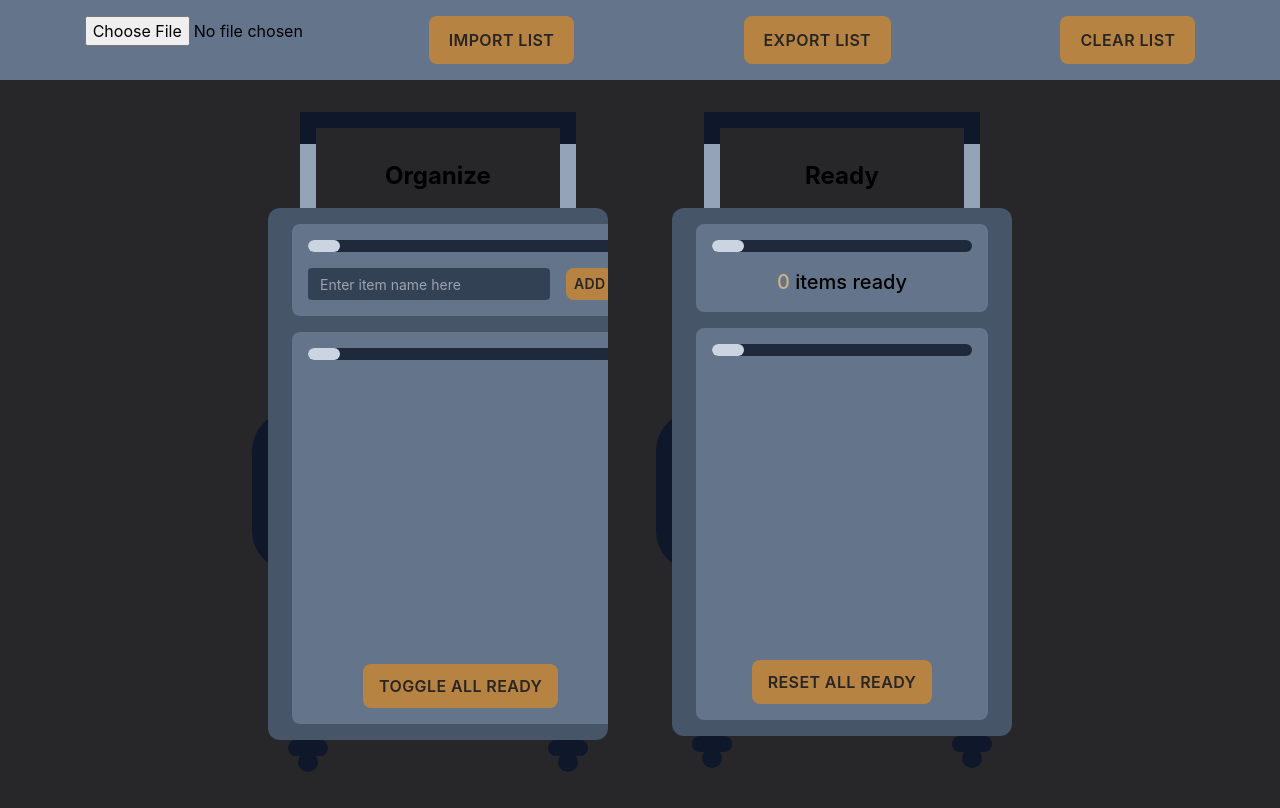
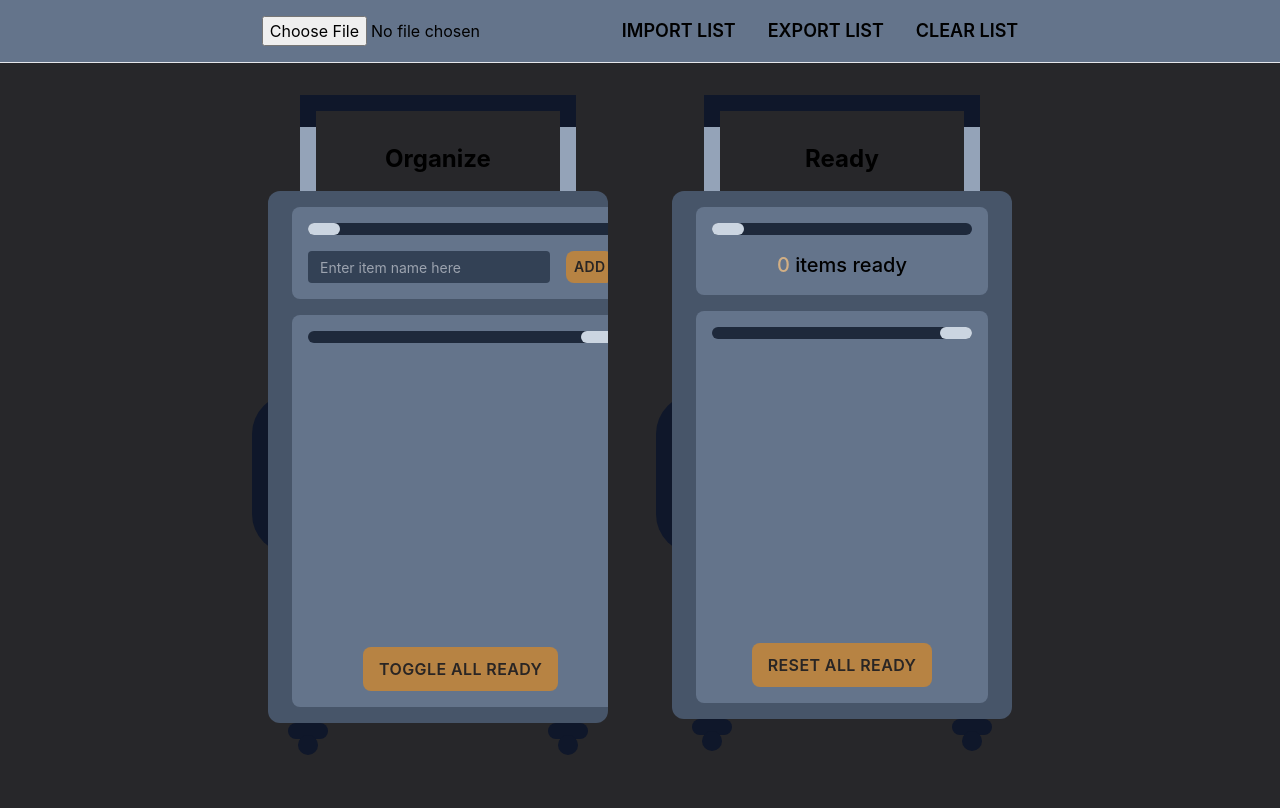
Before and after one commit to tsm13/mini-travel-list, a React (Vite) app: page / in a window 1280 px wide. Built offline with nearby package versions, Linux system fonts and the light colour scheme.

Commit message:
edit header

```diff
--- a/package.json
+++ b/package.json
@@ -11,7 +11,8 @@
   },
   "dependencies": {
     "react": "^18.3.1",
-    "react-dom": "^18.3.1"
+    "react-dom": "^18.3.1",
+    "react-icons": "^5.2.1"
   },
   "devDependencies": {
     "@types/react": "^18.3.3",
--- a/src/App.tsx
+++ b/src/App.tsx
@@ -31,7 +31,7 @@ function App() {
     <>
       <Header />
       <main className="grid place-content-center text-sm md:px-8">
-        <div className="py-8 grid grid-cols-2 md:grid-cols-6  gap-x-16 gap-y-12">
+        <div className="py-8 grid grid-cols-2 md:grid-cols-6 gap-x-16 gap-y-12">
           <Box title="Organize">
             <List list={listToOrganize} />
             <Button onClick={handleToggleAllReady} size="medium">
--- a/src/components/Button.tsx
+++ b/src/components/Button.tsx
@@ -9,7 +9,7 @@ export default function Button({ children, onClick, size }: Props) {
     "text-base bg-accent-600 hover:bg-accent-500 font-semibold uppercase tracking-wide text-stone-800 transition-colors duration-300 disabled:cursor-not-allowed rounded-lg focus:bg-accent-500 focus:outline-none focus:ring focus:ring-accent-600 focus:ring-offset-1";
 
   const baseSmall =
-    " text-slate-300 rounded-full w-6 h-6 flex place-content-center hover: active:translate-y-0.5 transition-transform duration-400";
+    " text-slate-300 rounded-full w-6 h-6 flex place-content-center border border-slate-300 active:translate-y-0.5 transition-transform duration-400 ";
 
   const style = {
     small: base + " px-2 py-1.5 text-sm font-bold",
--- a/src/components/Header.tsx
+++ b/src/components/Header.tsx
@@ -1,69 +1,20 @@
-import { useState } from "react";
-import { useContent } from "../context/ListContext";
-import { ListActionType } from "../enums/listActionType";
-import { Item } from "../interfaces/item";
-import Button from "./Button";
+import { RxHamburgerMenu } from "react-icons/rx";
+import { IconContext } from "react-icons";
+import Navigation from "./Navigation";
 
 export default function Header() {
-  const { dispatch, list, setList } = useContent();
-  const [file, setFile] = useState();
-
-  const handleClearList = () => {
-    dispatch({ type: ListActionType.CLEAR_LIST });
-    setList((list: Item[]) => list.slice(0, 0));
-  };
-
-  const handleExportToJSON = () => {
-    const jsonString = `data:text/json;chatset=utf-8,${encodeURIComponent(
-      JSON.stringify(list)
-    )}`;
-    const link = document.createElement("a");
-    link.href = jsonString;
-    link.download = "list.json";
-
-    link.click();
-  };
-
-  async function parseJsonFile(file) {
-    return new Promise((resolve, reject) => {
-      const fileReader = new FileReader();
-      fileReader.onload = (event) => resolve(JSON.parse(event.target.result));
-      fileReader.onerror = (error) => reject(error);
-      fileReader.readAsText(file);
-    });
-  }
-
-  const handleImportJSON = async (e) => {
-    e.preventDefault();
-
-    const formData = new FormData();
-    formData.append("file", file);
-    formData.append("fileName", file.name);
-
-    const object = await parseJsonFile(file);
-    setList(object);
-
-    dispatch({ type: ListActionType.IMPORT_LIST, payload: object });
-  };
-
-  const handleChange = (e) => {
-    setFile(e.target.files[0]);
-  };
-
   return (
-    <header className="bg-slate-500 flex items-center min-h-20 justify-around flex-wrap">
-      <form className="flex" onSubmit={handleImportJSON}>
-        <input type="file" accept=".json" onChange={handleChange} />
-        <Button size="large">Import list</Button>
-      </form>
-
-      <Button onClick={handleExportToJSON} size="large">
-        Export list
-      </Button>
-
-      <Button onClick={handleClearList} size="large">
-        Clear list
-      </Button>
+    <header className="bg-slate-500 px-6 flex items-center justify-end md:justify-around border-b-[1px]">
+      <div className="hidden md:flex md:flex-1 md:justify-center">
+        <Navigation />
+      </div>
+      <IconContext.Provider
+        value={{ color: "white", size: "2em", className: "md:hidden min-h-16" }}
+      >
+        <button>
+          <RxHamburgerMenu />
+        </button>
+      </IconContext.Provider>
     </header>
   );
 }
--- /dev/null
+++ b/src/components/Navigation.tsx
@@ -0,0 +1,89 @@
+import { useState } from "react";
+import { useContent } from "../context/ListContext";
+import { ListActionType } from "../enums/listActionType";
+import Button from "./Button";
+import { Item } from "../interfaces/item";
+
+export default function Navigation() {
+  const { dispatch, list, setList } = useContent();
+  const [file, setFile] = useState();
+
+  const handleClearList = () => {
+    dispatch({ type: ListActionType.CLEAR_LIST });
+    setList((list: Item[]) => list.slice(0, 0));
+  };
+
+  const handleExportToJSON = () => {
+    const jsonString = `data:text/json;chatset=utf-8,${encodeURIComponent(
+      JSON.stringify(list)
+    )}`;
+    const link = document.createElement("a");
+    link.href = jsonString;
+    link.download = "list.json";
+
+    link.click();
+  };
+
+  async function parseJsonFile(file) {
+    return new Promise((resolve, reject) => {
+      const fileReader = new FileReader();
+      fileReader.onload = (event) => resolve(JSON.parse(event.target.result));
+      fileReader.onerror = (error) => reject(error);
+      fileReader.readAsText(file);
+    });
+  }
+
+  const handleImportJSON = async (e) => {
+    e.preventDefault();
+
+    const formData = new FormData();
+    formData.append("file", file);
+    formData.append("fileName", file.name);
+
+    const object = await parseJsonFile(file);
+    setList(object);
+
+    dispatch({ type: ListActionType.IMPORT_LIST, payload: object });
+  };
+
+  const handleChange = (e) => {
+    setFile(e.target.files[0]);
+  };
+
+  return (
+    <ul className="flex uppercase justify-center items-center font-semibold text-lg gap-8">
+      <li className="hover:text-accent-400">
+        <form
+          className="flex items-center py-4 gap-4 font-base"
+          onSubmit={handleImportJSON}
+        >
+          <input
+            type="file"
+            accept=".json"
+            onChange={handleChange}
+            className="text-base font-normal"
+          />
+          <button type="submit" className="uppercase">
+            Import list
+          </button>
+        </form>
+      </li>
+
+      <li
+        role="button"
+        onClick={handleExportToJSON}
+        className="hover:text-accent-400"
+      >
+        Export list
+      </li>
+
+      <li
+        role="button"
+        onClick={handleClearList}
+        className="hover:text-accent-400"
+      >
+        Clear list
+      </li>
+    </ul>
+  );
+}
```
Also changed, not shown: 1 other file (tests, documents, lock files or other folders).
